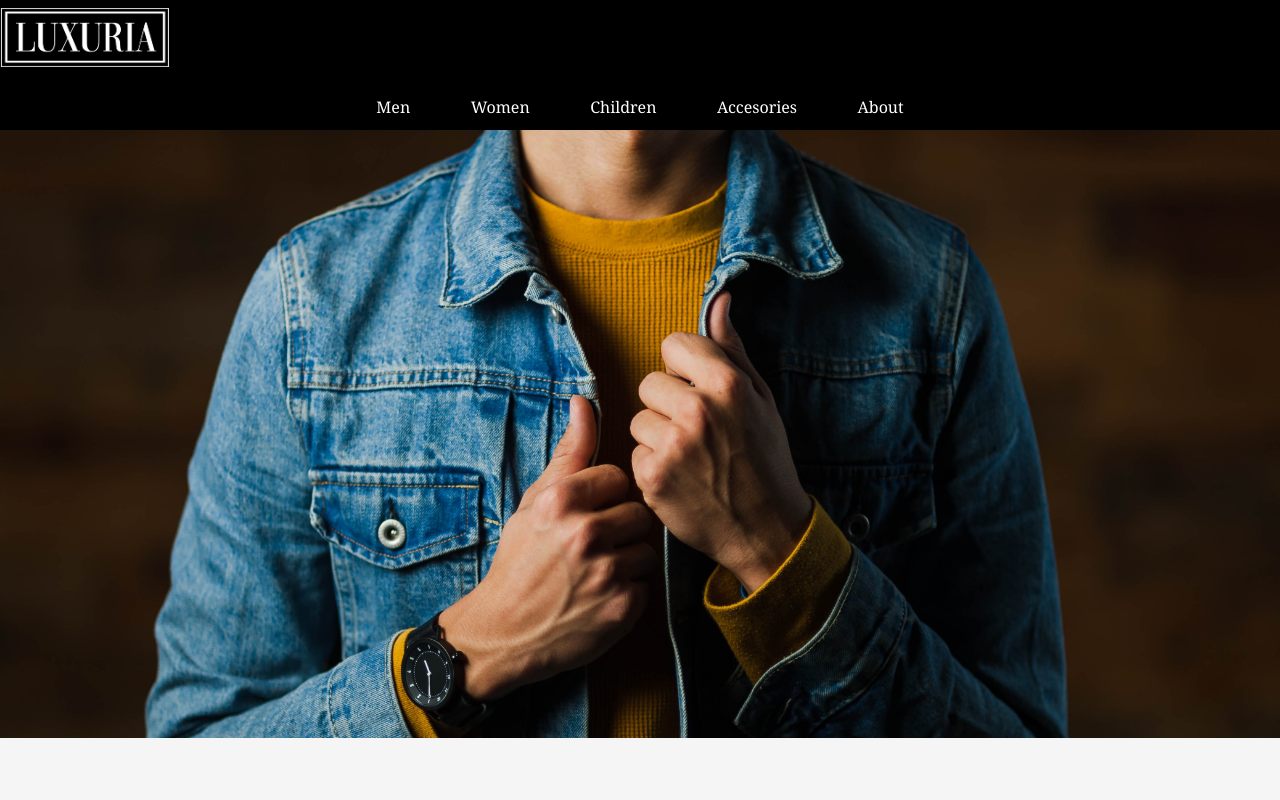
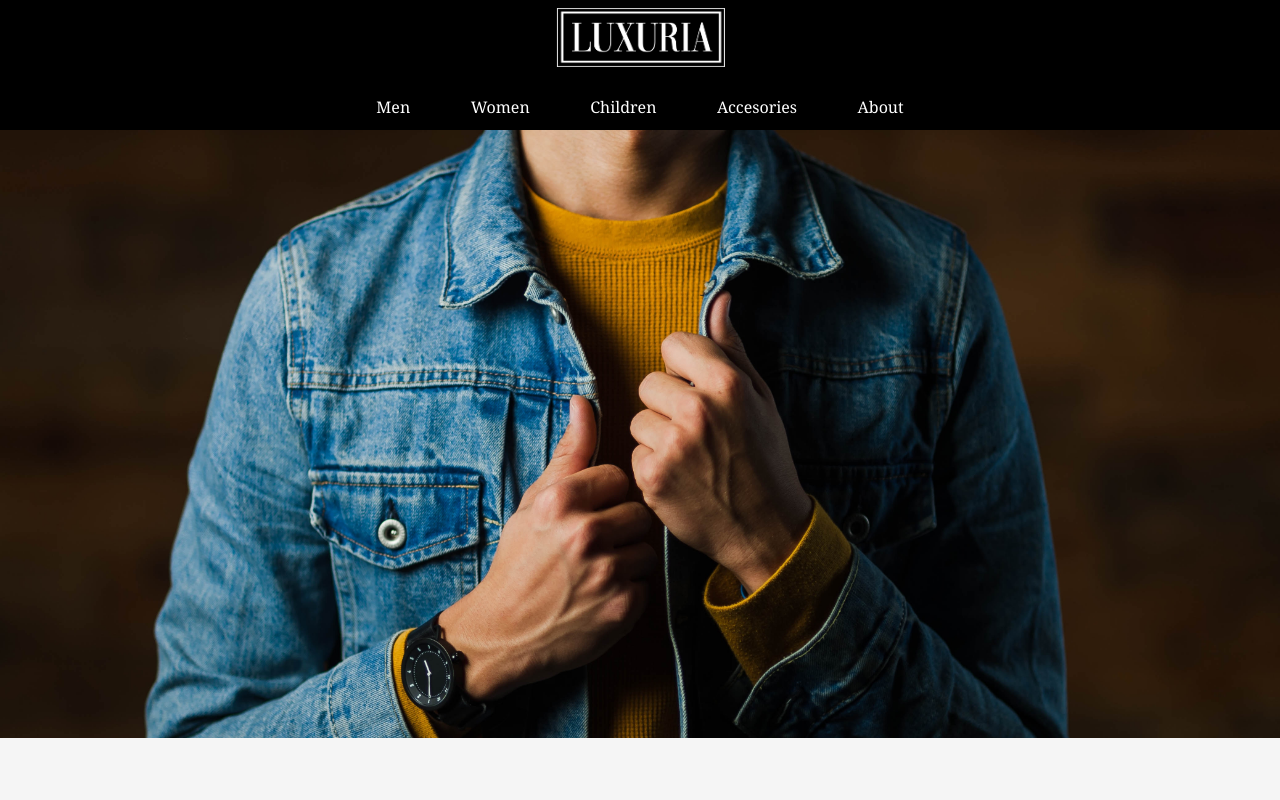
Before and after one commit to Hendrolee/Octopus, a plain HTML site: page index.html in a window 1280 px wide. Shown: the top 800 px of the page. Drawn offline with Linux system fonts and the light colour scheme; grey boxes are pictures that could not be loaded.

Commit message:
Update index.html

```diff
--- a/index.html
+++ b/index.html
@@ -19,7 +19,7 @@
 <body>
 <header>
     <div class="containerky">
-        <a href="#"><img width="169" height="59" id="logo" src="Luxuria_logo.png" alt='LUXURIA LOGO'></a>
+        <div class="logo_container"> <a href="#"><img width="169" height="59" id="logo" src="logo/Luxuria_logo.png" alt='LUXURIA LOGO'></a></div>
         <nav id="navbar">
             <ul class="menu-main">
                 <li><a href="#">Men</a>
```
